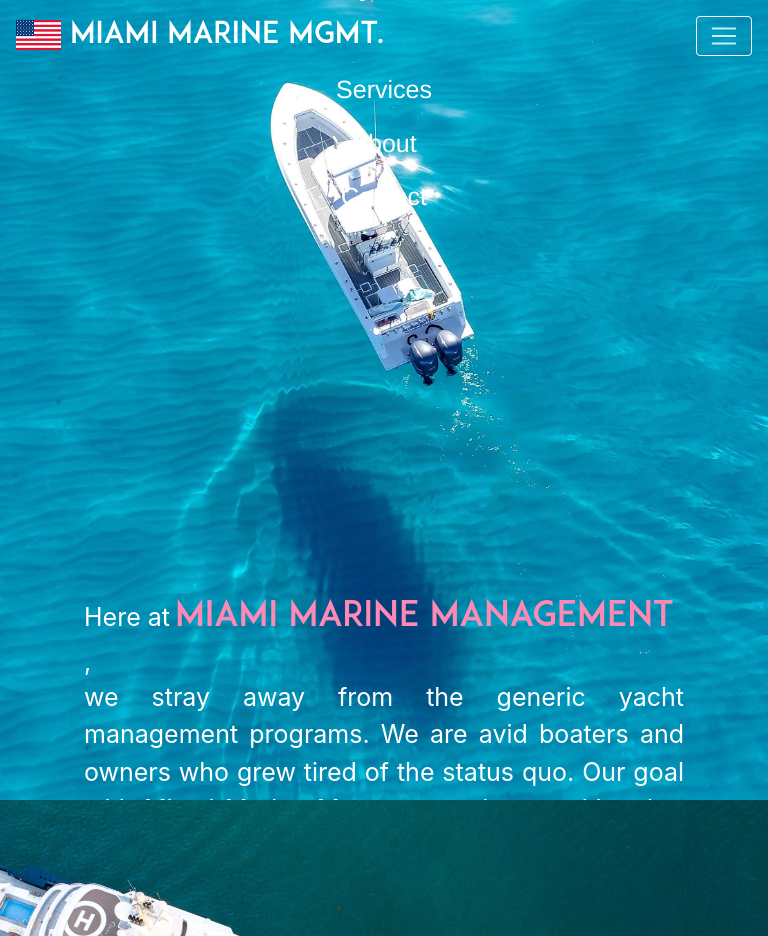
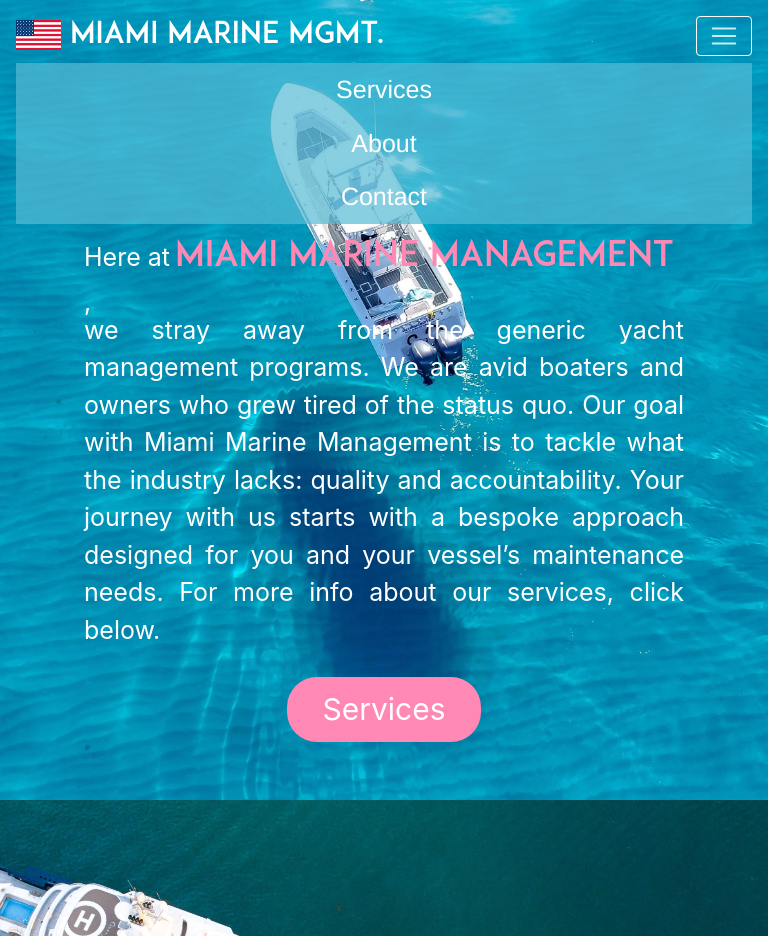
Before and after one commit to tiffanymcbrayer/miami_marine_mgmt, a Flask app: page / in a window 768 px wide, after a click that opens the changed part. Shown: the top 936 px of the page. Run offline with Flask 2, Linux system fonts and the light colour scheme; some libraries are stand-ins or nearby versions.

Commit message:
Adding the a transparent background to the dropdown menu

```diff
--- a/static/main.css
+++ b/static/main.css
@@ -408,6 +408,25 @@ li a {
     text-decoration: none;
     text-shadow: 2px 2px 10px rgba(255, 137, 180, 0.9);
 }
+@media (max-width: 991px) {
+    .navbar-nav-layout {
+        background-color: rgba(86, 187, 214, 0.7); /* Apply background color for mobile view */
+    }
+}
+.no-navbar-push {
+    position: absolute;
+    --viewport-height: 100vh;
+    --padding-factor: 0.55;
+    top: calc(var(--viewport-height) * var(--padding-factor));
+
+    left: 0;
+    right: 0;
+    z-index: 1;
+}
+
+.navbar {
+    z-index: 2; /* Set a higher z-index value than the container */
+}
 
 #special-nav{
     color: white;
@@ -544,9 +563,9 @@ td {
 }
 #front-blurb {
     /* calculating the padding of the top compared to height of screen */
-    --viewport-height: 100vh;
+    /* --viewport-height: 100vh;
     --padding-factor: 0.47;
-    padding-top: calc(var(--viewport-height) * var(--padding-factor));
+    padding-top: calc(var(--viewport-height) * var(--padding-factor)); */
     display: flex;
     align-items: baseline;
     margin-bottom: -10px;
@@ -647,12 +666,11 @@ td {
         padding-left: 30px;
         padding-right: 30px;
     }
-    #front-blurb {
+    /* #front-blurb {
         margin-bottom: -3px;
         --viewport-height: 100vh;
         --padding-factor: 0.55;
-        /* padding-top: calc(var(--viewport-height) * var(--padding-factor)); */
-    }
+    } */
 
 
 }
@@ -668,12 +686,12 @@ td {
         background-size: cover;
         background-position: center;
     }
-    #front-blurb {
+    /* #front-blurb {
         margin-bottom: -3px;
         --viewport-height: 100vh;
         --padding-factor: 0.45;
         padding-top: calc(var(--viewport-height) * var(--padding-factor));
-    }
+    } */
     .top-row-front #front-blurb-paragraph{
         font-size: 20px;
     }
@@ -734,27 +752,6 @@ td {
         background-size: cover;
         background-position: center;
     }
-    /* #front-blurb {
-        margin-bottom: -3px;
-    }
-    .top-row-front #front-blurb-paragraph{
-        font-size: 20px;
-    }
-    #MMM-front{
-        font-size: 23.5px;
-    }
-
-    .pill-button-front-page{
-        font-size: 20px;
-    }
-    .pill-button {
-        font-size: 20px;
-    }
-    #pill-button-front-page-container{
-        --viewport-height: 100vh;
-        --padding-factor: 0.05;
-        padding-top:calc(var(--viewport-height) * var(--padding-factor));
-    } */
 }
 
 
```
